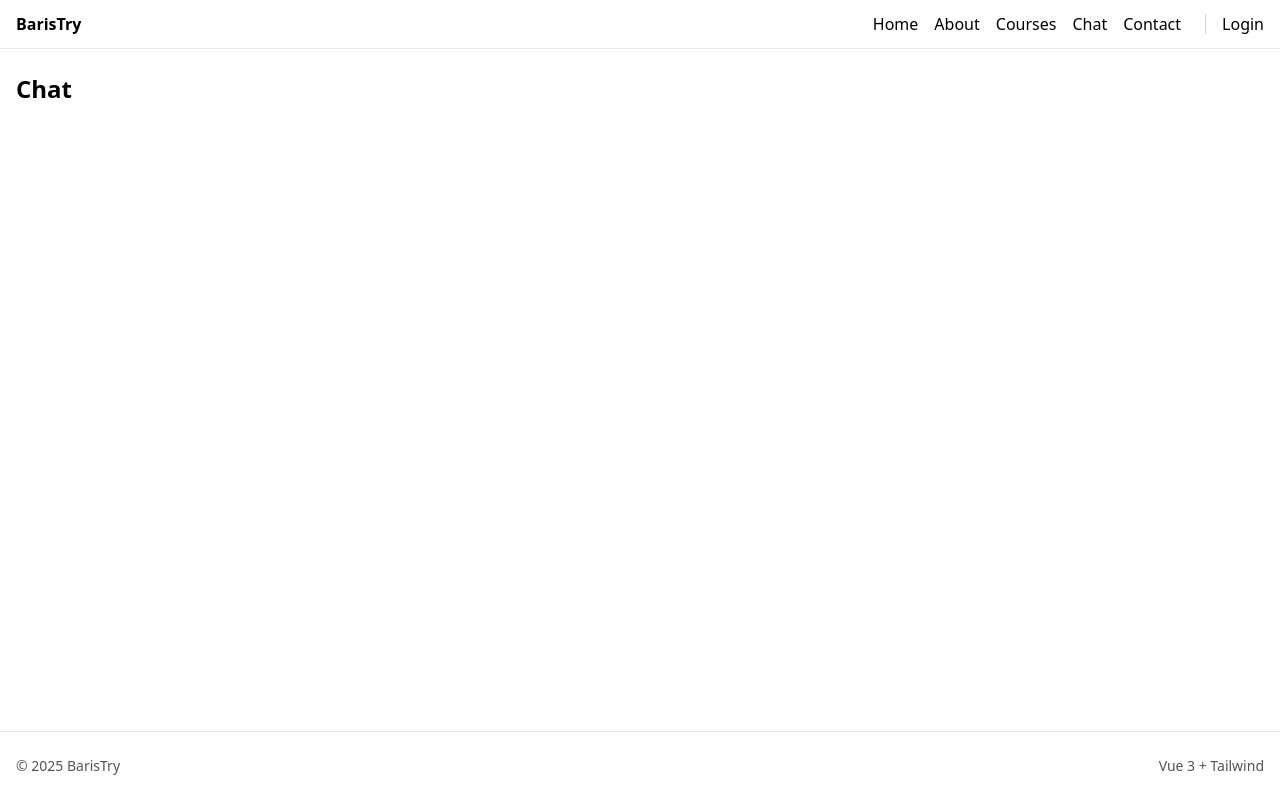
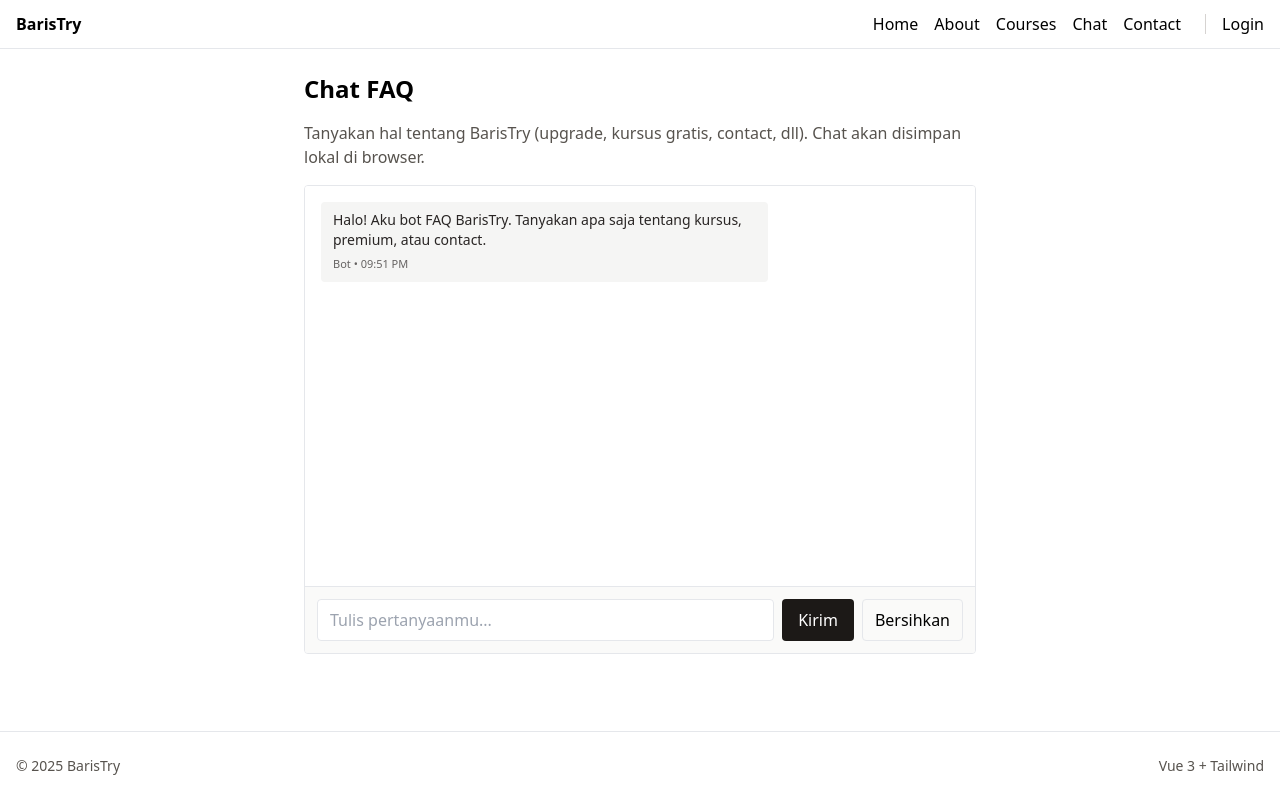
Before and after one commit to aq1el/baristry, a Vue app: page /chat in a window 1280 px wide. Built offline with nearby package versions, Linux system fonts and the light colour scheme.

Commit message:
chat faq sederhana

```diff
--- /dev/null
+++ b/src/components/ChatMessage.vue
@@ -0,0 +1,24 @@
+<template>
+  <div
+    class="flex items-start gap-3"
+    :class="isUser ? 'justify-end' : 'justify-start'"
+  >
+    <div
+      class="max-w-[70%] rounded px-3 py-2 text-sm"
+      :class="isUser ? 'bg-stone-900 text-white' : 'bg-stone-100 text-stone-800'"
+    >
+      <p class="whitespace-pre-wrap">{{ text }}</p>
+      <div class="mt-1 text-[11px] opacity-70">
+        {{ isUser ? 'You' : 'Bot' }} • {{ time }}
+      </div>
+    </div>
+  </div>
+</template>
+
+<script setup lang="ts">
+defineProps<{
+  text: string;
+  isUser?: boolean;
+  time: string;
+}>();
+</script>
--- a/src/pages/ChatPage.vue
+++ b/src/pages/ChatPage.vue
@@ -1 +1,137 @@
-<template><h2 class="text-2xl font-bold">Chat</h2></template>
+<template>
+  <section class="max-w-2xl mx-auto">
+    <h2 class="text-2xl font-bold mb-4">Chat FAQ</h2>
+    <p class="text-stone-600 mb-4">
+      Tanyakan hal tentang BarisTry (upgrade, kursus gratis, contact, dll). Chat akan disimpan lokal di browser.
+    </p>
+
+    <div class="border rounded overflow-hidden">
+      <!-- Messages -->
+      <div class="h-[50vh] p-4 overflow-y-auto flex flex-col gap-3 bg-white">
+        <ChatMessage
+          v-for="m in messages"
+          :key="m.id"
+          :text="m.text"
+          :isUser="m.role === 'user'"
+          :time="m.time"
+        />
+      </div>
+
+      <!-- Input -->
+      <form class="p-3 border-t bg-stone-50 flex gap-2" @submit.prevent="send">
+        <input
+          v-model="input"
+          type="text"
+          class="flex-1 border rounded px-3 py-2"
+          placeholder="Tulis pertanyaanmu..."
+        />
+        <button
+          class="px-4 py-2 rounded bg-stone-900 text-white hover:bg-stone-700"
+          :disabled="sending"
+        >
+          {{ sending ? 'Mengirim...' : 'Kirim' }}
+        </button>
+        <button
+          type="button"
+          class="px-3 py-2 border rounded"
+          @click="clearChat"
+        >
+          Bersihkan
+        </button>
+      </form>
+    </div>
+  </section>
+</template>
+
+<script setup lang="ts">
+import { ref } from 'vue';
+import ChatMessage from '@/components/ChatMessage.vue';
+import { findAnswer } from '@/services/faq';
+
+type ChatItem = {
+  id: string;
+  role: 'user' | 'bot';
+  text: string;
+  time: string;
+};
+
+const STORAGE_KEY = 'baristry_chat_v1';
+
+const messages = ref<ChatItem[]>(load());
+const input = ref('');
+const sending = ref(false);
+
+function formatTime(date = new Date()) {
+  return date.toLocaleTimeString([], { hour: '2-digit', minute: '2-digit' });
+}
+
+function uid() {
+  return Math.random().toString(36).slice(2, 9);
+}
+
+function load(): ChatItem[] {
+  try {
+    const raw = localStorage.getItem(STORAGE_KEY);
+    if (raw) return JSON.parse(raw) as ChatItem[];
+  } catch {}
+  // pesan awal
+  return [
+    {
+      id: uid(),
+      role: 'bot',
+      text: 'Halo! Aku bot FAQ BarisTry. Tanyakan apa saja tentang kursus, premium, atau contact.',
+      time: formatTime()
+    }
+  ];
+}
+
+function save() {
+  try {
+    localStorage.setItem(STORAGE_KEY, JSON.stringify(messages.value));
+  } catch {}
+}
+
+async function send() {
+  const text = input.value.trim();
+  if (!text) return;
+
+  sending.value = true;
+
+  // push pesan user
+  messages.value.push({
+    id: uid(),
+    role: 'user',
+    text,
+    time: formatTime()
+  });
+  save();
+  input.value = '';
+
+  // simulasi jeda bot
+  await new Promise(r => setTimeout(r, 300));
+
+  const answer = findAnswer(text);
+
+  messages.value.push({
+    id: uid(),
+    role: 'bot',
+    text: answer,
+    time: formatTime()
+  });
+  save();
+
+  sending.value = false;
+}
+
+function clearChat() {
+  messages.value = [
+    {
+      id: uid(),
+      role: 'bot',
+      text: 'Chat dibersihkan. Silakan mulai lagi dengan pertanyaanmu.',
+      time: formatTime()
+    }
+  ];
+  save();
+}
+</script>
--- /dev/null
+++ b/src/services/faq.ts
@@ -0,0 +1,59 @@
+export type FaqItem = {
+  q: string;
+  a: string;
+  keywords?: string[]; // bantu pencocokan
+};
+
+export const FAQ: FaqItem[] = [
+  {
+    q: 'Bagaimana cara upgrade ke Premium?',
+    a: 'Masuk (Login) terlebih dahulu, lalu klik tombol "Upgrade" di Navbar atau di halaman course premium.'
+  },
+  {
+    q: 'Apakah ada kursus gratis?',
+    a: 'Ada. Filter daftar kursus ke "Gratis" di halaman Courses untuk melihat semua course free.',
+    keywords: ['free', 'gratis', 'tanpa bayar']
+  },
+  {
+    q: 'Metode pembayaran apa yang didukung?',
+    a: 'Saat ini simulasi saja (tidak ada pembayaran asli). Di produksi, kami mendukung kartu dan e-wallet.'
+  },
+  {
+    q: 'Apakah materi bisa diunduh?',
+    a: 'Untuk saat ini belum. Kamu bisa mengakses ulang kapan pun selama akun aktif.',
+    keywords: ['download', 'unduh', 'materi']
+  },
+  {
+    q: 'Bagaimana cara menghubungi support?',
+    a: 'Gunakan halaman Contact untuk mengirim pesan. Tim kami akan membalas via email.'
+  }
+];
+
+/**
+ * Pencocokan sederhana:
+ * - cocokan string pertanyaan pengguna terhadap q dan keywords
+ * - kalau tidak ada yang cocok, kembalikan respons default
+ */
+export function findAnswer(input: string): string {
+  const text = input.toLowerCase().trim();
+  if (!text) return 'Tulis pertanyaanmu ya 🙂';
+
+  // cocokan langsung ke pertanyaan
+  const direct = FAQ.find(item => text.includes(item.q.toLowerCase()));
+  if (direct) return direct.a;
+
+  // cocokan ke keywords
+  for (const item of FAQ) {
+    if (item.keywords?.some(k => text.includes(k.toLowerCase()))) {
+      return item.a;
+    }
+  }
+
+  // heuristik ringan: cari kata kunci umum
+  if (text.includes('premium')) return 'Untuk upgrade Premium: login dulu, lalu klik "Upgrade" di Navbar atau di halaman course.';
+  if (text.includes('gratis') || text.includes('free')) return 'Ada course gratis. Buka halaman Courses lalu pilih filter "Gratis".';
+  if (text.includes('contact') || text.includes('support')) return 'Buka halaman Contact untuk menghubungi tim support kami.';
+  if (text.includes('download') || text.includes('unduh')) return 'Saat ini materi belum bisa diunduh, tapi bisa diakses kapan pun.';
+
+  return 'Maaf, aku belum punya jawabannya. Coba pertanyaan lain atau kirim pesan lewat halaman Contact.';
+}
```
